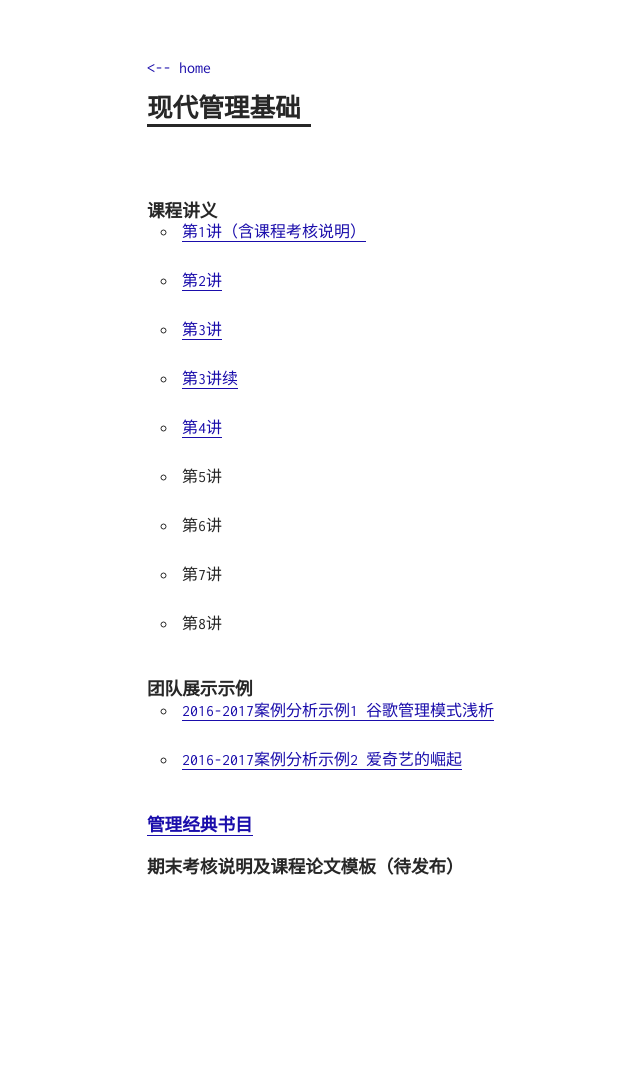
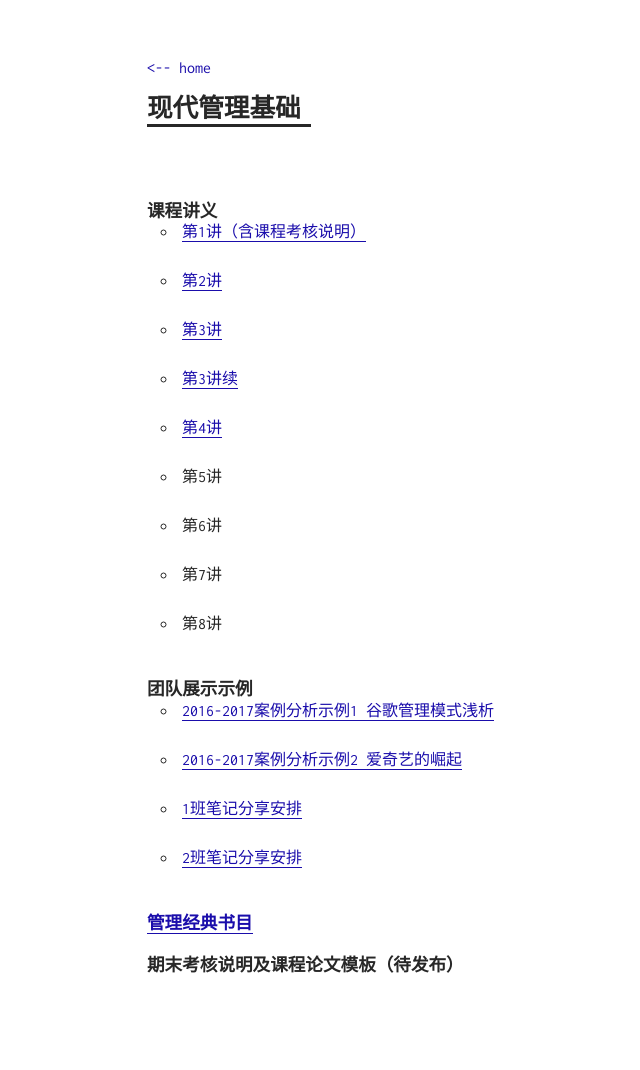
Before and after one commit to sherylman/sherylman.github.com, a Jekyll site: the page built from manage/index.md, in a window 1280 px wide. Shown: the whole page, without its empty margins (193-833 px from the left). Built offline with Jekyll 4.4.1, drawn with Linux system fonts in a browser that asks for light colours; before the commit the page ends 972 px from its top, so only the background shows below that.

Commit message:
Update index.md

```diff
--- a/manage/index.md
+++ b/manage/index.md
@@ -27,6 +27,10 @@ title: 现代管理基础
 
 * [2016-2017案例分析示例2 爱奇艺的崛起](https://github.com/sherylman/sherylman.github.com/raw/master/manage/2016-2017%E6%A1%88%E4%BE%8B%E5%88%86%E6%9E%90%E7%A4%BA%E4%BE%8B2%20%E7%88%B1%E5%A5%87%E8%89%BA%E7%9A%84%E5%B4%9B%E8%B5%B7.pdf)
 
+* [1班笔记分享安排](https://github.com/sherylman/sherylman.github.com/raw/master/manage/1%E7%8F%AD%E7%AC%94%E8%AE%B0%E5%88%86%E4%BA%AB%E5%AE%89%E6%8E%92.pdf)
+
+* [2班笔记分享安排](https://github.com/sherylman/sherylman.github.com/raw/master/manage/2%E7%8F%AD%E7%AC%94%E8%AE%B0%E5%88%86%E4%BA%AB%E5%AE%89%E6%8E%92.pdf)
+
 ## [管理经典书目](http://sherylman.com/blog/%E7%AE%A1%E7%90%86%E7%BB%8F%E5%85%B8%E4%B9%A6%E7%9B%AE)
 
 
```
